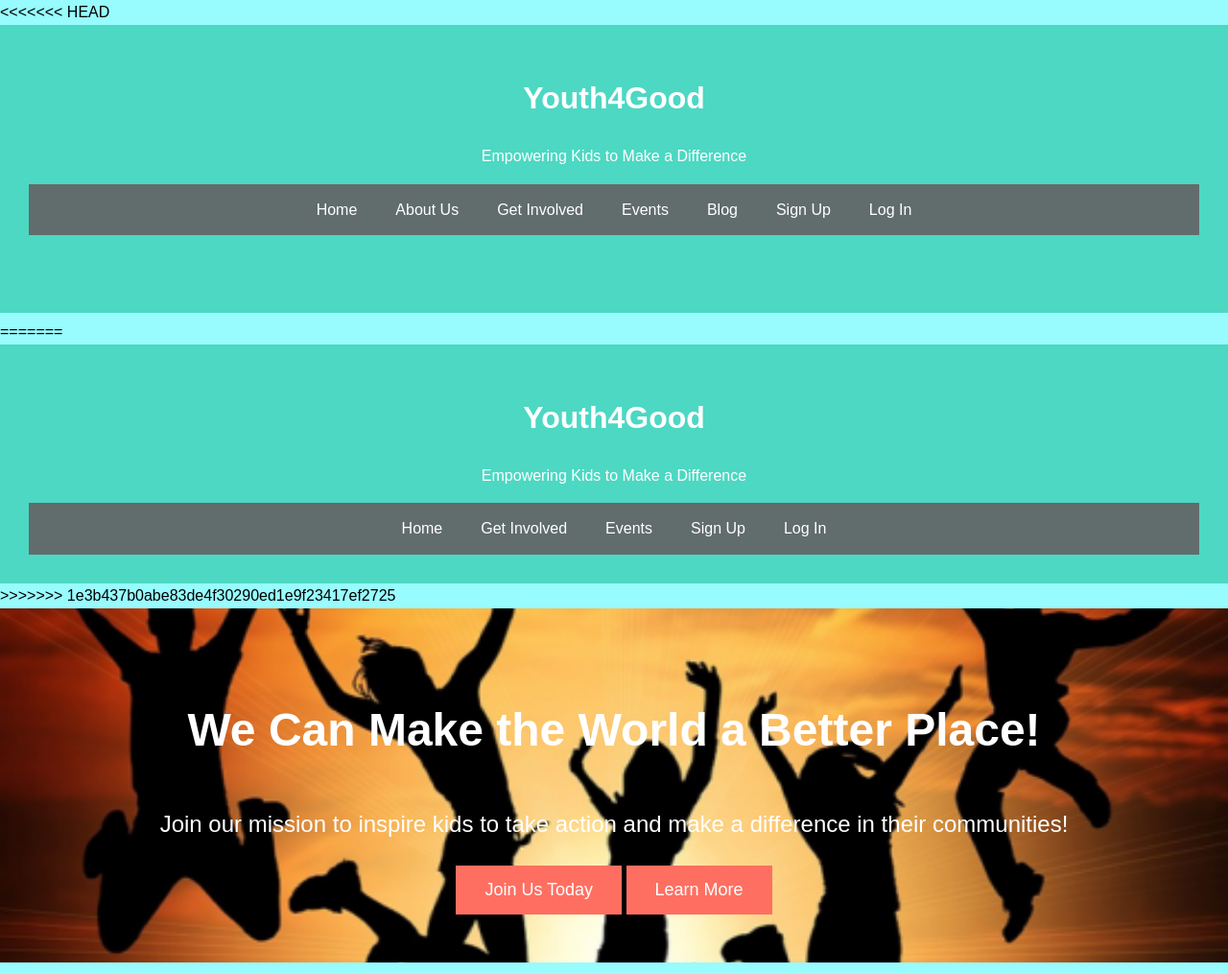
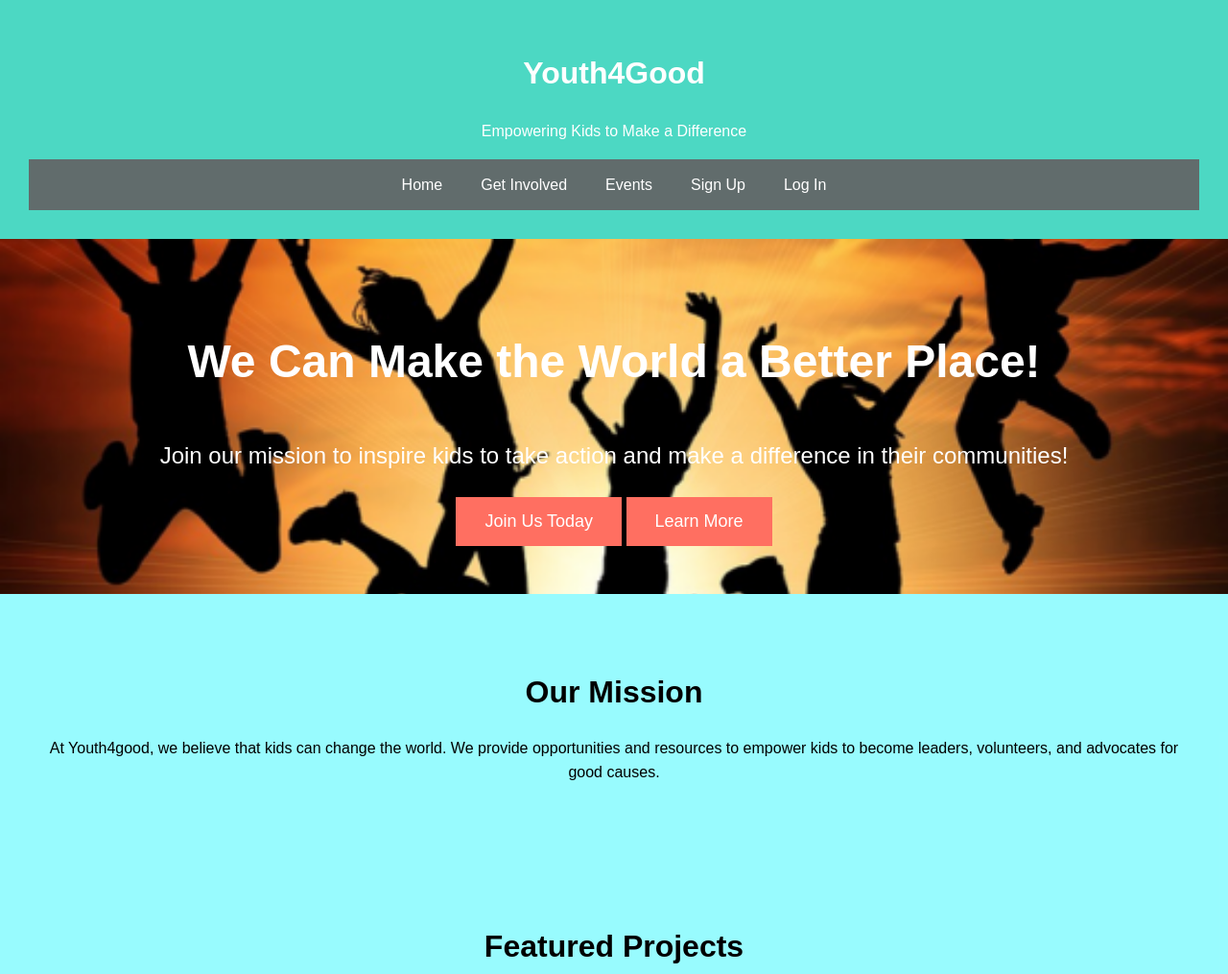
Before and after one commit to noob10293/Youth4Good, a website: page index.html in a window 1280 px wide. Shown: the top 1015 px of the page at 96% size. Drawn offline with Linux system fonts and the light colour scheme.

Commit message:
index.html

```diff
--- a/index.html
+++ b/index.html
@@ -8,9 +8,7 @@
     <title>Youth4Good | Empowering Youth to Make a Difference</title>
 </head>
 <body>
-<<<<<<< HEAD
-    <iframe src="header.html" style="border:none; width:100%; height:300px;"></iframe>
-=======
+
 
     <!-- Header -->
     <header>
@@ -25,7 +23,6 @@
             <a href = "profile.html" id = "profile" style = "display:none;">Your Profile</a>
         </nav>
     </header>
->>>>>>> 1e3b437b0abe83de4f30290ed1e9f23417ef2725
 
     <!-- Navigation -->
 
```
